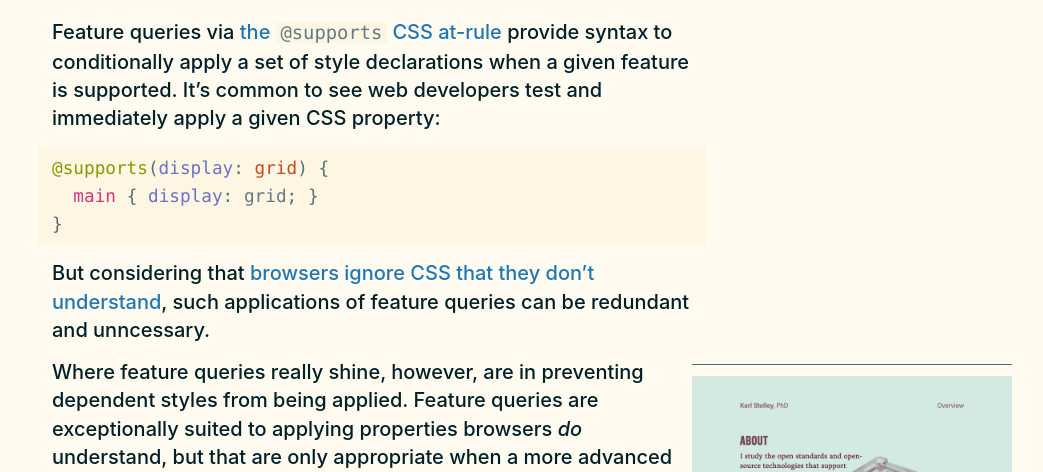
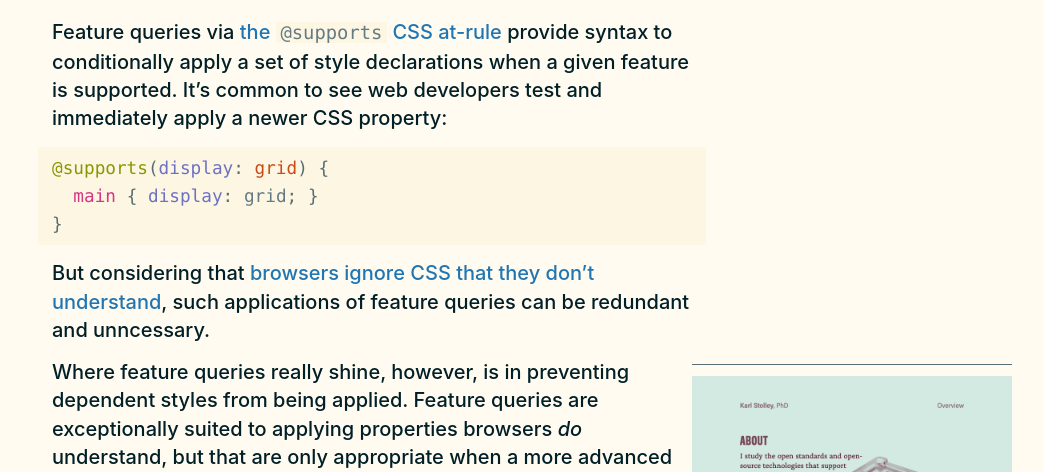
Before and after one commit to karlstolley/stolley.dev, a Jekyll site: the page built from _posts/2019-11-13-supports-shines-brightest-on-dependent-styles.md, in a window 1280 px wide. Shown: the part 279-751 px from the top of the page, without its empty margins (204-1247 px from the left). Built offline with Jekyll 4.4.1, drawn with Linux system fonts in a browser that asks for light colours; some web fonts are replaced.

Commit message:
Fix a couple of language gaffes

````diff
--- a/_posts/2019-11-13-supports-shines-brightest-on-dependent-styles.md
+++ b/_posts/2019-11-13-supports-shines-brightest-on-dependent-styles.md
@@ -11,7 +11,7 @@ tags:
 Feature queries via [the `@supports` CSS
 at-rule](https://developer.mozilla.org/en-US/docs/Web/CSS/@supports) provide syntax to conditionally
 apply a set of style declarations when a given feature is supported. It’s common to see web
-developers test and immediately apply a given CSS property:
+developers test and immediately apply a newer CSS property:
 
 ```css
 @supports(display: grid) {
@@ -31,7 +31,7 @@ feature queries can be redundant and unncessary.
   </figcaption>
 </figure>
 
-Where feature queries really shine, however, are in preventing dependent styles from being applied.
+Where feature queries really shine, however, is in preventing dependent styles from being applied.
 Feature queries are exceptionally suited to applying properties browsers *do* understand, but that
 are only appropriate when a more advanced property is available.
 
````
